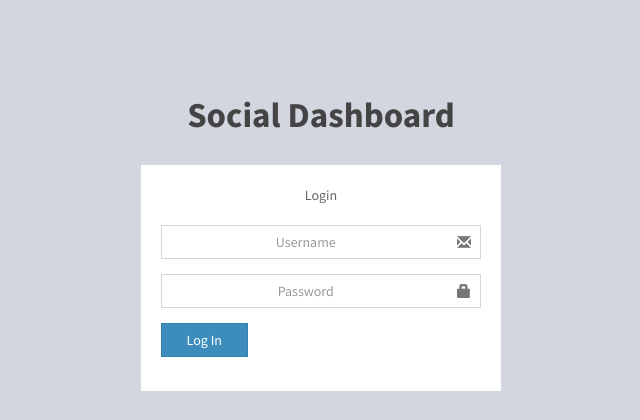
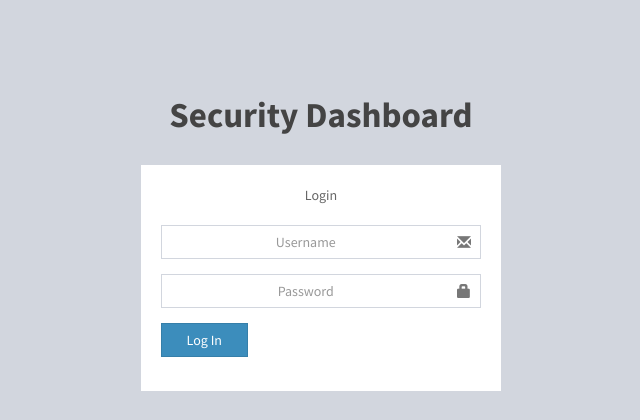
Before and after one commit to tabi123/securitydashboard, a Flask app: template templates/login.html in a window 1280 px wide. Shown: the top 420 px of the page, without its empty margins (319-959 px from the left). Run offline with Flask 2, Linux system fonts and the light colour scheme; the template is opened without the code that fills it, so the values that code supplies are empty; parts of the project's set-up code (start-up, migrations or seed data) failed here and were passed over; some libraries are stand-ins or nearby versions.

Commit message:
Update login.html
changed name to security from social

```diff
--- a/templates/login.html
+++ b/templates/login.html
@@ -22,7 +22,7 @@
 {% else %}
   <div class="login-box">
     <div class="login-logo">
-      <a href="/login"><b>Social Dashboard</b></a>
+      <a href="/login"><b>Security Dashboard</b></a>
     </div>
     <div class="login-box-body">
       <p class="login-box-msg">Login</p>
```
